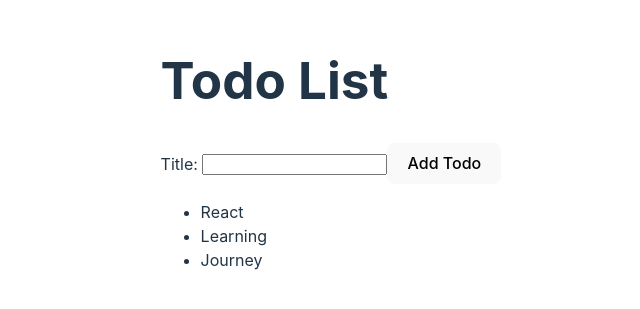
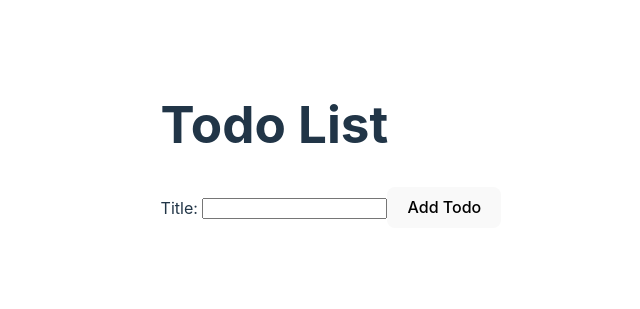
Before and after one commit to Uni-syeda/react-todo1, a React (Vite) app: page / in a window 1280 px wide. Shown: the part 247-556 px from the top of the page, without its empty margins (309-949 px from the left). Built offline with nearby package versions, Linux system fonts and the light colour scheme.

Commit message:
Add new todo to todoList and destructured props

```diff
--- a/eslint.config.js
+++ b/eslint.config.js
@@ -28,6 +28,8 @@ export default [
       ...react.configs.recommended.rules,
       ...react.configs['jsx-runtime'].rules,
       ...reactHooks.configs.recommended.rules,
+      'react/prop-types':[0],
+      'no-unused-vars':[0],
       'react/jsx-no-target-blank': 'off',
       'react-refresh/only-export-components': [
         'warn',
--- a/src/AddTodoForm.jsx
+++ b/src/AddTodoForm.jsx
@@ -1,16 +1,26 @@
+import { useState } from "react";
+
 function AddTodoForm({ onAddTodo }) {
+    const[todoTitle, setTodoTitle] = useState("");
+
+    function handleTitleChange(event) {
+        const newTodoTitle = event.target.value;
+        setTodoTitle(newTodoTitle);
+    }
     const handleAddTodo = (event) => {
       event.preventDefault();
-
-      const todoTitle = event.target.elements.title.value;
-      onAddTodo(todoTitle);
-
-      event.target.reset();
+      const todoTitle= event.target.elements.title.value;
+      const newTodo = {
+        title:todoTitle,
+        id: Date.now(),
+      };
+      onAddTodo(newTodo);
+      setTodoTitle("");
     };
     return (
       <form onSubmit={handleAddTodo}>
         <label htmlFor="todoTitle">Title: </label>
-        <input id="todoTitle" type="text" name="title" />
+        <input value={todoTitle} onChange={handleTitleChange} id="todoTitle" type="text" name="title" />
         <button type="submit">Add Todo</button>
       </form>
     );
--- a/src/App.jsx
+++ b/src/App.jsx
@@ -7,13 +7,17 @@ import TodoList from "./TodoList";
 import AddTodoForm from "./AddTodoForm";
 
 function App() {
-  const [newTodo, setNewTodo] = useState('');
+  const [todoList, setTodoList] = useState([]);
+  function addTodo(newTodo) {
+    setTodoList((previousTodoList) => [...previousTodoList, newTodo]);
+  }
+
   return (
     <div>
       <h1>Todo List</h1>
-      <AddTodoForm  onAddTodo={setNewTodo}/>
-      <p>{newTodo}</p>
-      <TodoList />
+      <AddTodoForm onAddTodo={addTodo} />
+
+      <TodoList todoList={todoList} />
     </div>
   );
 }
--- a/src/TodoList.jsx
+++ b/src/TodoList.jsx
@@ -1,21 +1,6 @@
 import TodoListItem from "./TodoListItem";
-// create the 'todoList' array
-const todoList = [
-  {
-    id: 1,
-    title: "React",
-  },
-  {
-    id: 2,
-    title: "Learning",
-  },
-  {
-    id: 3,
-    title: "Journey",
-  },
-];
 
-function TodoList() {
+function TodoList({ todoList }) {
   return (
     <ul>
       {todoList.map((item) => (
```
Also changed, not shown: src/TodoListItem.jsx (+6 -4 lines).
